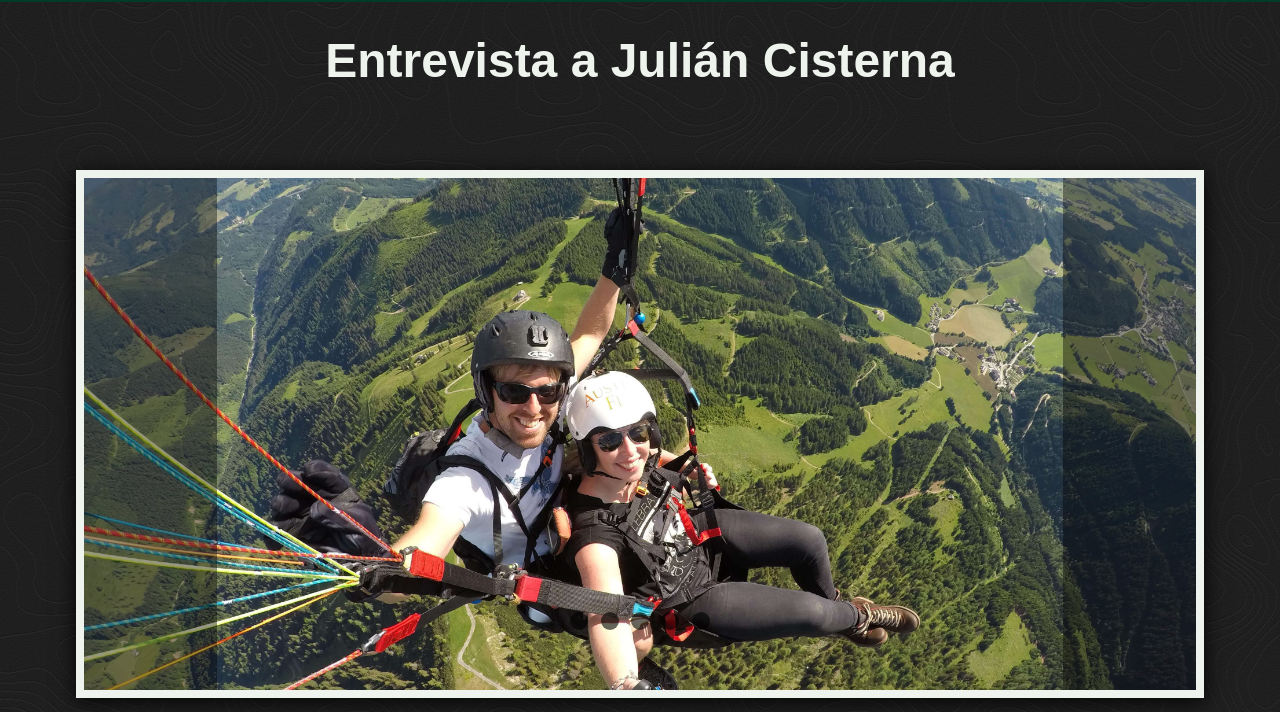
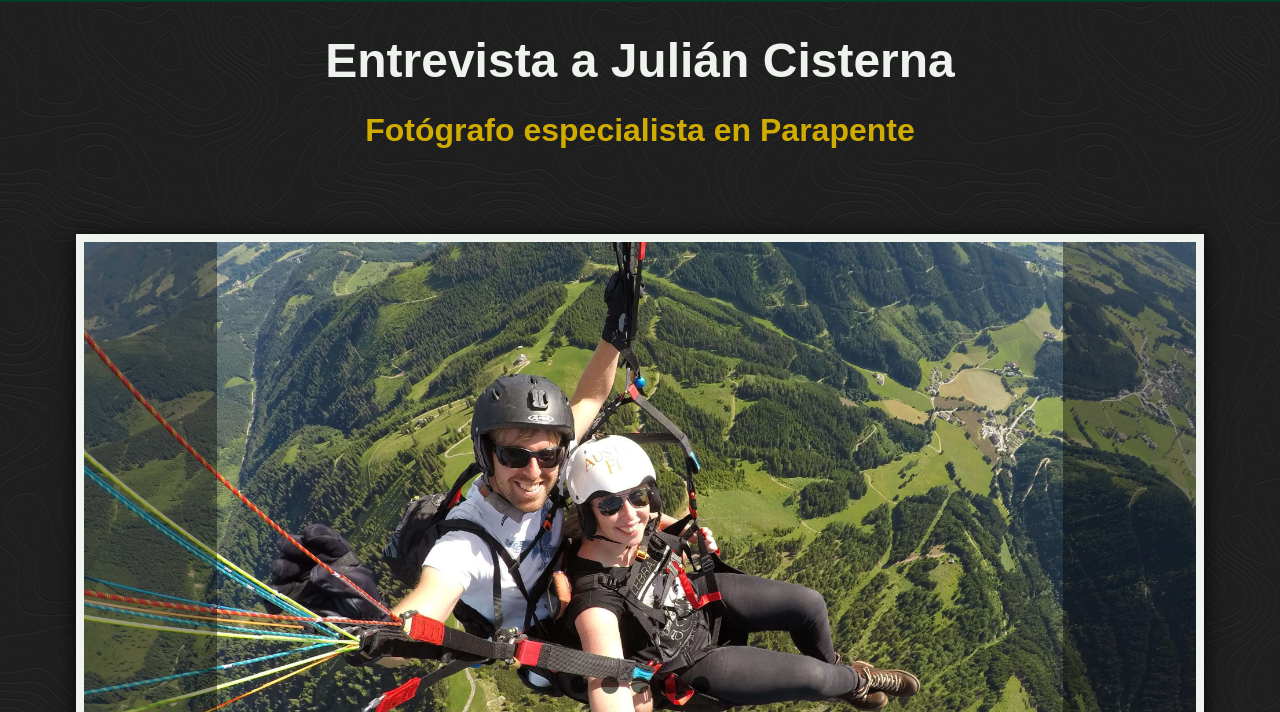
Before and after one commit to nestorscandizzo/3e-Proyecto-Final, a website: page pages/aire/index.html in a window 1280 px wide. Shown: the part 88-800 px from the top of the page. Drawn offline with nearby package versions, Linux system fonts and the light colour scheme; a web font is replaced by a local one.

Commit message:
Agregué contenido en aire

```diff
--- a/pages/aire/index.html
+++ b/pages/aire/index.html
@@ -111,6 +111,7 @@
     <!-- Comienzo de Main -->
     <main>
       <h1>Entrevista a Julián Cisterna</h1>
+      <h2 class="subtitulo">Fotógrafo especialista en Parapente</h2>
 
       <!-- Galeria de Imagenes -->
       <div class="gallery">
@@ -183,8 +184,7 @@
             dedicado a la fotografía en parapente. Conversamos con él sobre su
             oficio y esto nos contó.
             <p>
-              Él y su gemelo, nacieron en Paraná, Entre
-              Ríos. A los 18 años estudió fotografía en esa misma ciudad, por dos
+              Él y su gemelo, nacieron en Paraná, Entre Ríos. A los 18 años estudió fotografía en esa misma ciudad, por dos
               años. Fotógrafo Profesional desde los 20, se inició en la profesión
               con cámara analógica (rollo) y "el paso hacia digital llevo su
               tiempo", según nos contó.
--- a/scss/_aire.scss
+++ b/scss/_aire.scss
@@ -5,6 +5,12 @@ $color-cream: #eef4edff;
 $color-gold: #d1ac00ff;
 $color-turquoise: #109194ff;
 $color-paragraph: rgb(216, 216, 216);
+
+.subtitulo {
+  font-size: 1.5rem;
+  font-weight: 600;
+  text-align: center;
+}
 
 /* --- GALLERY --- */
 .gallery {
@@ -122,4 +128,9 @@ $color-paragraph: rgb(216, 216, 216);
     grid-template-areas: "grid-cont__p1 grid-cont__p2";
     grid-gap: 2vw;
   }
+
+  .subtitulo {
+    font-size: 2rem;
+    font-weight: 600;
+  }
 }
```
Also changed, not shown: css/style.css, 1 other file.
